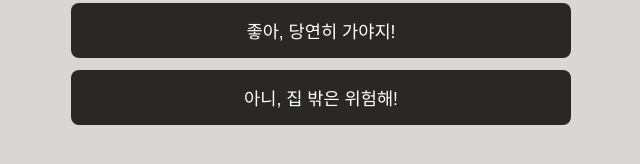
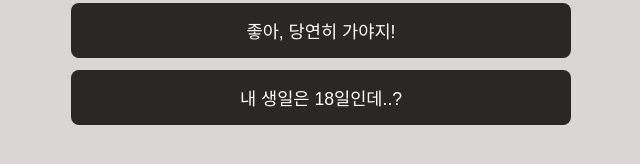
Before and after one commit to gayoungga/birTHDAY, a plain HTML site: page me.html in a window 1280 px wide. Shown: the part 564-728 px from the top of the page, 319-959 px from the left. Drawn offline with Linux system fonts and the light colour scheme.

Commit message:
Update me.html

```diff
--- a/me.html
+++ b/me.html
@@ -56,7 +56,7 @@
 <p>맞다 곧 내 생일이지!<br>파티는 어디서 열리는 걸까?<br>배고픈데 ..</p><br><br>
 
   <button onclick="location.href='go.html'">좋아, 당연히 가야지!</button>
-  <button onclick="alert('다시 생각해보자')">아니, 집 밖은 위험해!</button>
+  <button onclick="alert('다시 생각해보자')">내 생일은 18일인데..?</button>
 
 
 </body>
```
